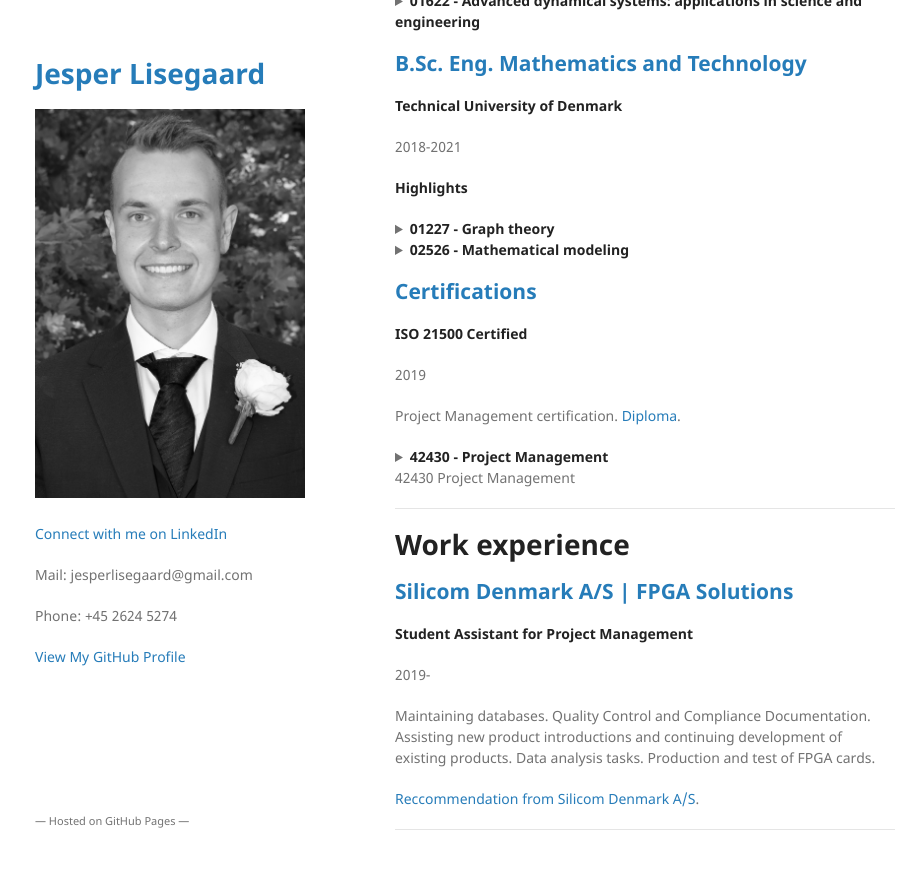
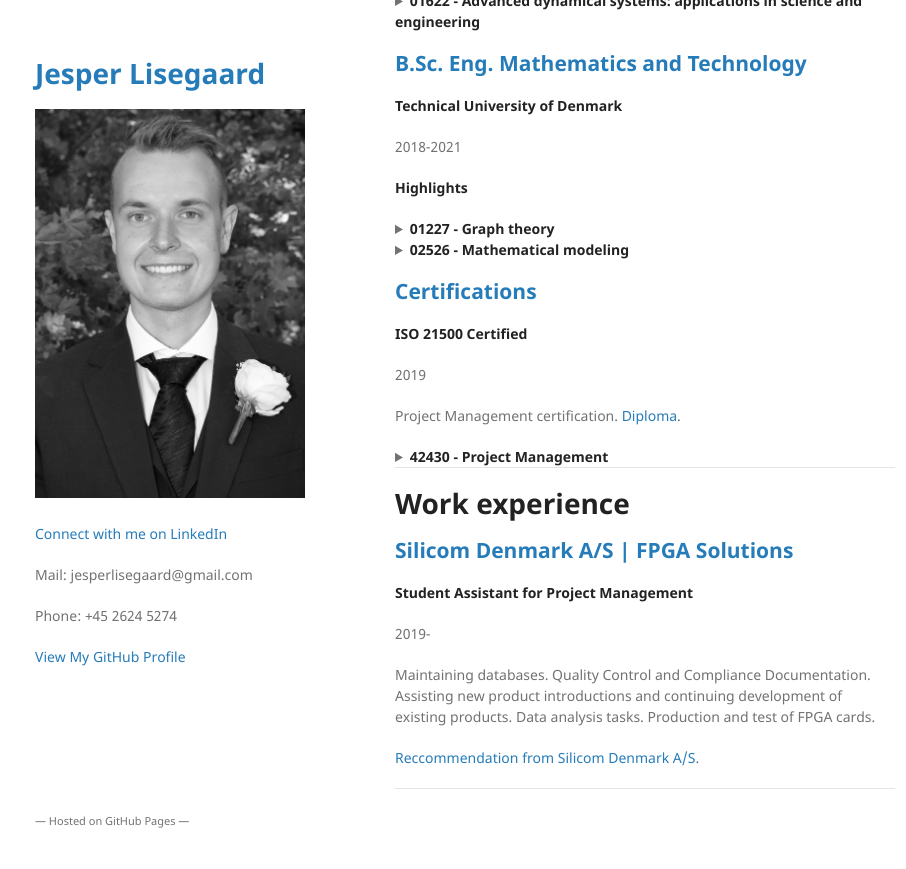
Before and after one commit to JLisegaard/jlisegaard.github.io, a Jekyll site: the page built from index.md, in a window 1280 px wide and 900 px high, scrolled down 958 px. Shown: the top 869 px of the window, without its empty margins (175-1081 px from the left). Built offline with Jekyll 4.4.1, drawn with Linux system fonts in a browser that asks for light colours.

Commit message:
Update index.md

```diff
--- a/index.md
+++ b/index.md
@@ -91,7 +91,6 @@ Project Management certification. [Diploma](./PMdiploma.html).
   <p> Grade: 12 (A) </p>
   <p> Prepares one for active participattion in projects and critically and appropriately apply project management tools, concepts, models and theories in practice. Opens for  the opportunity to be certified according to the international project management standard (ISO 21500). </p>
 </details>
-42430	Project Management
 
 * * *
 
```
